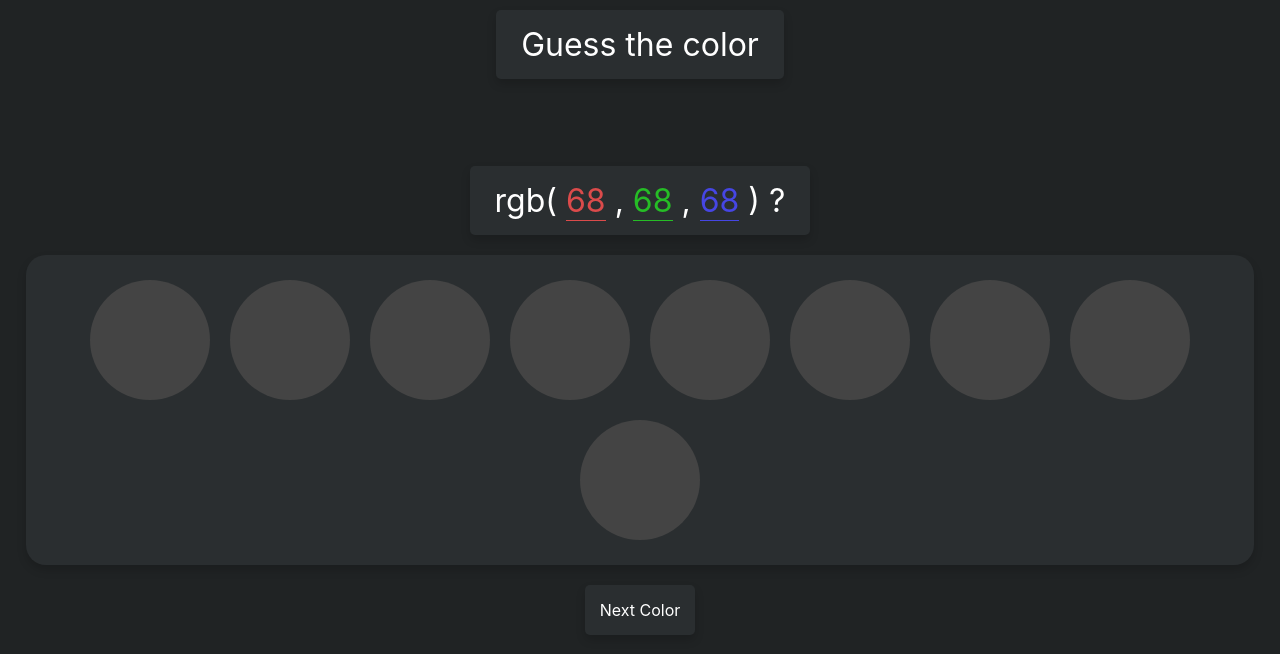
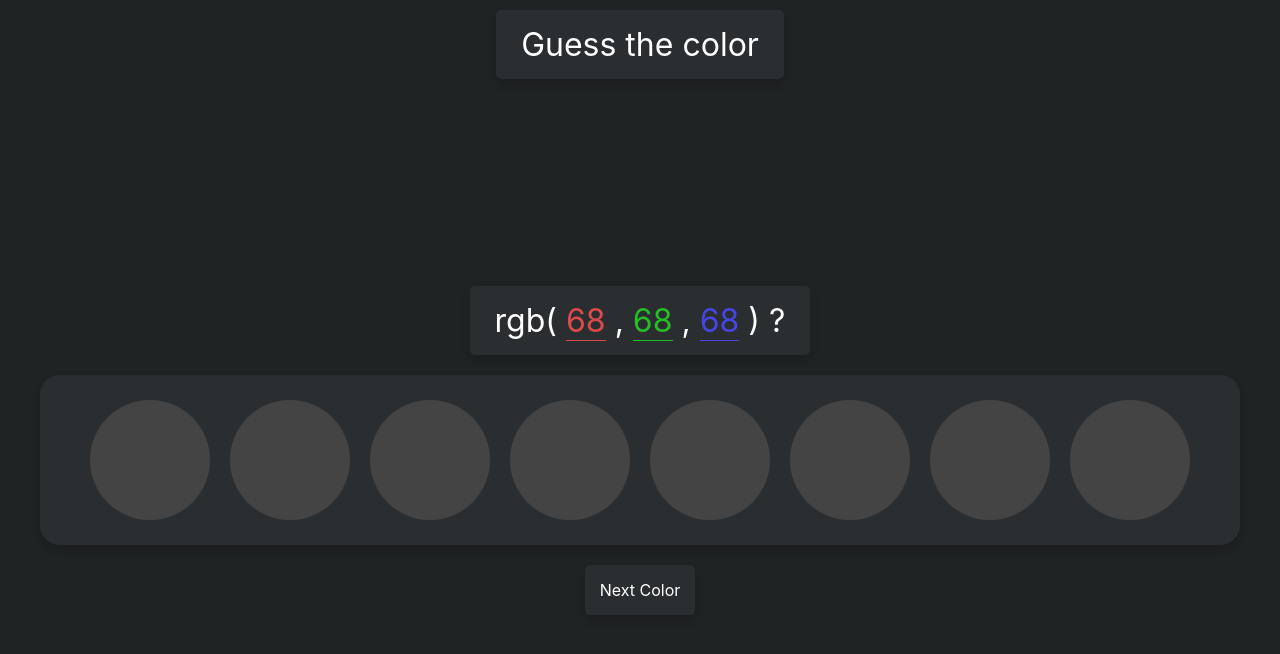
Before and after one commit to Abhishekkumar2021/Guess_color, a plain HTML site: page index.html in a window 1280 px wide. Drawn offline with Linux system fonts and the light colour scheme.

Commit message:
added padding in container

```diff
--- a/app.js
+++ b/app.js
@@ -12,12 +12,12 @@ const randomColor = () => {
 button.addEventListener("click", () => {
 	let colors = [];
 	const boxes = document.querySelectorAll(".box");
-	for (let i = 0; i < 9; i++) {
+	for (let i = 0; i < 8; i++) {
 		colors.push(randomColor());
 		boxes[i].innerHTML = "";
 	}
 
-	let idx = Math.floor(Math.random() * 9);
+	let idx = Math.floor(Math.random() * 8);
 	red.innerHTML = colors[idx].r;
 	green.innerHTML = colors[idx].g;
 	blue.innerHTML = colors[idx].b;
--- a/index.html
+++ b/index.html
@@ -20,7 +20,7 @@
             <div class="box"></div>
             <div class="box"></div>
             <div class="box"></div>
-            <div class="box"></div>
+
 
 
         </div>
--- a/style.css
+++ b/style.css
@@ -7,8 +7,9 @@
     font-weight: 400;
 }
 .container{
+    padding-top:100px;
     width:100%;
-    height:100vh;
+    min-height:100vh;
     background:rgb(32, 35, 36);
     display: flex;
     justify-content: center;
@@ -50,7 +51,7 @@ h1{
     border-radius: 20px;
     box-shadow: 0 5px 10px rgba(0, 0, 0, 0.164);
     display: flex;
-    flex-wrap: wrap;justify-content: center;width:1400px;
+    flex-wrap: wrap;justify-content: center;width:1200px;
     max-width:96%;
 }
 .box{
```
